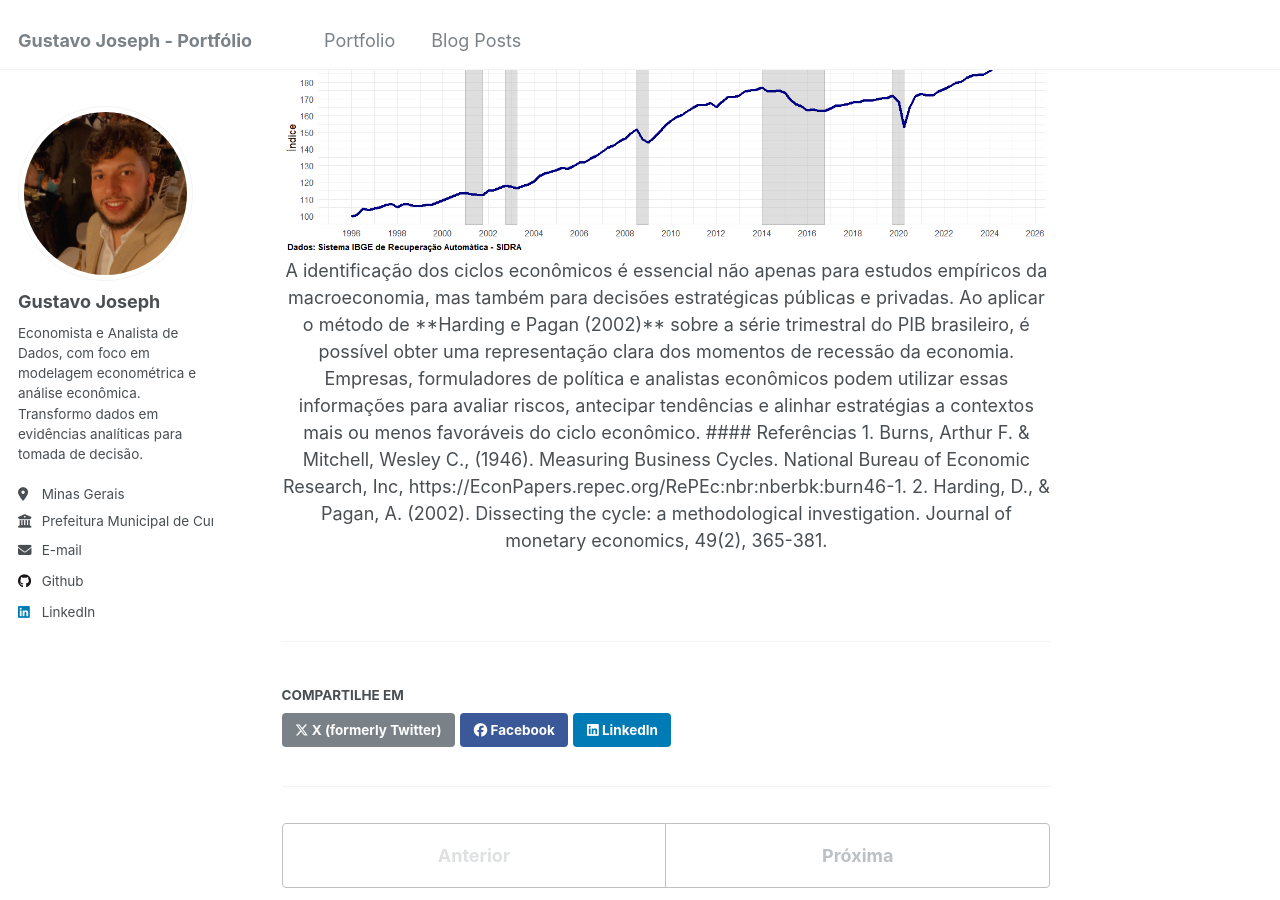
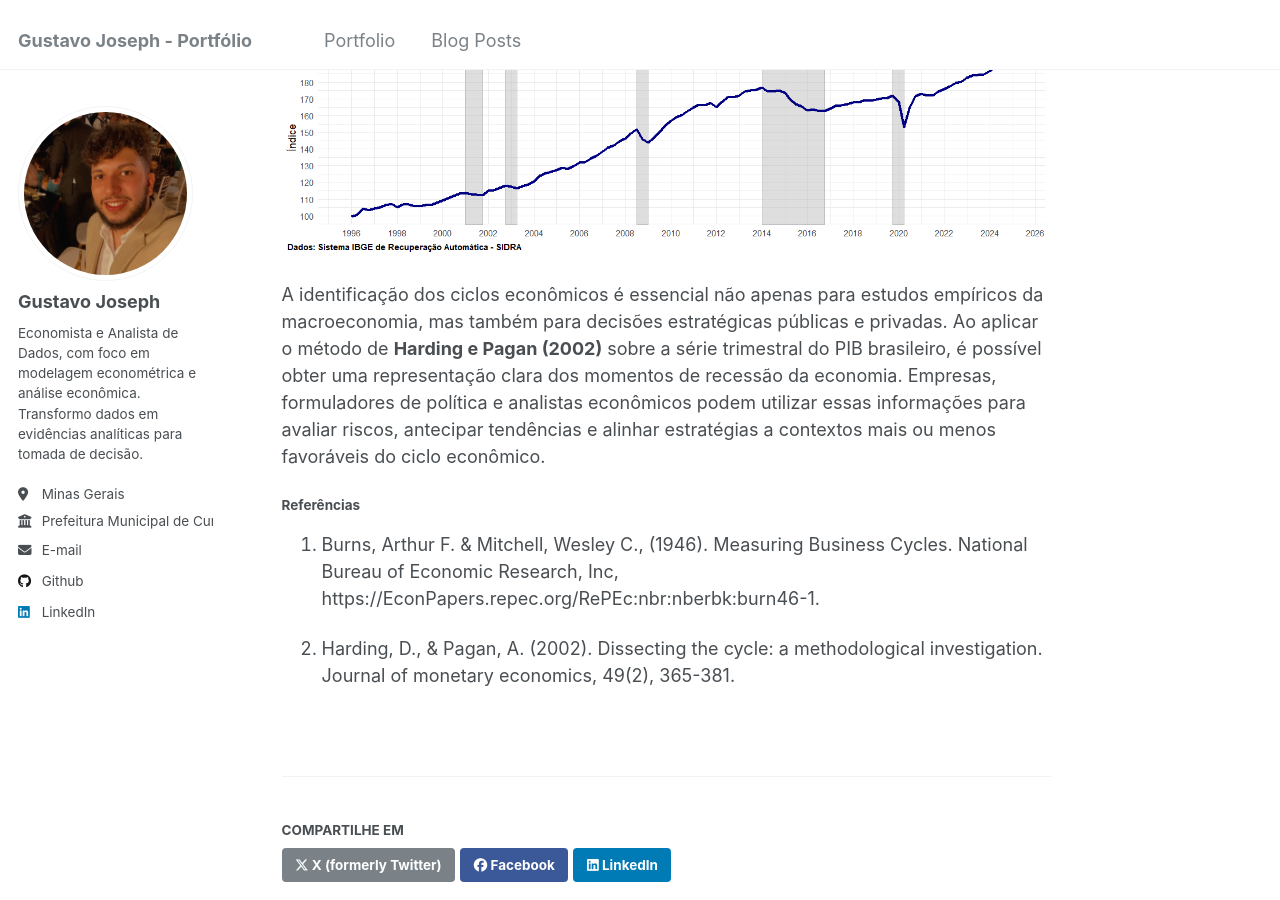
Before and after one commit to gustavojoseph/gustavojoseph.github.io, a Jekyll site: the page built from _portfolio/portfolio-1.md, in a window 1280 px wide and 900 px high, scrolled down 5568 px. Built offline with Jekyll 4.4.1, drawn with Linux system fonts in a browser that asks for light colours.

Commit message:
Update portfolio-1.md

````diff
--- a/_portfolio/portfolio-1.md
+++ b/_portfolio/portfolio-1.md
@@ -159,8 +159,9 @@ dados |>
   )
 ```
 
-<p align="center">
   <img src="/images/ciclos.png" alt="descrição da imagem">
+
+
 
 A identificação dos ciclos econômicos é essencial não apenas para estudos empíricos da macroeconomia, mas também para decisões estratégicas públicas e privadas. Ao aplicar o método de **Harding e Pagan (2002)** sobre a série trimestral do PIB brasileiro, é possível obter uma representação clara dos momentos de recessão da economia. Empresas, formuladores de política e analistas econômicos podem utilizar essas informações para avaliar riscos, antecipar tendências e alinhar estratégias a contextos mais ou menos favoráveis do ciclo econômico.
 
````
